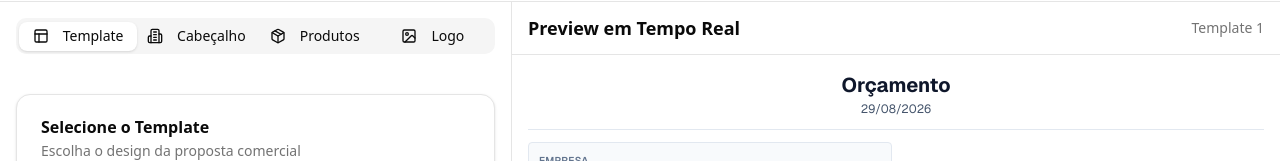
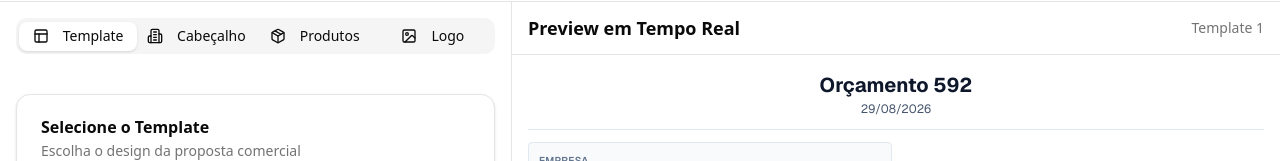
Before and after one commit to Godoy0722/proposal-gen, a Next.js app: page /orcamento in a window 1280 px wide. Shown: the part 135-296 px from the top of the page. Built offline with nearby package versions, Linux system fonts and the light colour scheme.

Commit message:
add contagem de orcamento no localstorage

```diff
--- a/src/app/api/budget-pdf/route.ts
+++ b/src/app/api/budget-pdf/route.ts
@@ -38,6 +38,7 @@ async function renderBudgetPdfHtml(budgetData: BudgetData) {
       selectedTemplate: budgetData.selectedTemplate,
       finalized: budgetData.finalized,
       finalizedDate: budgetData.finalizedDate,
+      serialNumber: budgetData.serialNumber,
     }),
   );
 
@@ -66,6 +67,7 @@ function parseBudgetData(json: Partial<BudgetData>): BudgetData {
     logo: { file: null, preview: json.logo?.preview || '' },
     finalized: Boolean(json.finalized),
     finalizedDate: json.finalizedDate,
+    serialNumber: json.serialNumber,
   };
 }
 
@@ -78,7 +80,8 @@ export async function POST(req: Request) {
   }
 
   const finalizedIso = ddmmyyyyToIso(budgetData.finalizedDate) || new Date().toISOString().slice(0, 10);
-  const filename = `orcamento_template${budgetData.selectedTemplate}_${normalizeFilenamePart(finalizedIso)}.pdf`;
+  const serialPart = budgetData.serialNumber ? `${budgetData.serialNumber}_` : '';
+  const filename = `orcamento_${serialPart}template${budgetData.selectedTemplate}_${normalizeFilenamePart(finalizedIso)}.pdf`;
 
   const browser = await launchBrowser();
 
--- a/src/app/orcamento/page.tsx
+++ b/src/app/orcamento/page.tsx
@@ -15,6 +15,8 @@ import { Logo } from '@/types/proposal';
 import { useToast } from '@/hooks/use-toast';
 import { downloadBudgetPdf } from '@/lib/budgetPdfTemplate';
 import { exportBudgetToJson, importBudgetFromJson } from '@/lib/budgetJsonIo';
+import { confirmBudgetSerial, reserveNextBudgetSerial } from '@/lib/budgetSerial';
+import { formatBudgetTitle } from '@/components/budget/templates/budgetShared';
 import { LogoUpload } from '@/components/proposal/LogoUpload';
 
 const emptyHeader: BudgetHeader = {
@@ -52,7 +54,11 @@ export default function OrcamentoPage() {
   useEffect(() => {
     const now = new Date();
     const formattedDate = `${String(now.getDate()).padStart(2, '0')}/${String(now.getMonth() + 1).padStart(2, '0')}/${now.getFullYear()}`;
-    setBudgetData((prev) => ({ ...prev, finalizedDate: formattedDate }));
+    setBudgetData((prev) => ({
+      ...prev,
+      finalizedDate: formattedDate,
+      serialNumber: prev.serialNumber ?? reserveNextBudgetSerial(),
+    }));
   }, []);
 
   const isFormValid = () => {
@@ -90,7 +96,10 @@ export default function OrcamentoPage() {
 
     try {
       const data = await importBudgetFromJson(file);
-      setBudgetData(data);
+      setBudgetData({
+        ...data,
+        serialNumber: data.serialNumber ?? reserveNextBudgetSerial(),
+      });
       setFormKey((prev) => prev + 1);
       toast({ title: 'Importação concluída', description: 'Orçamento carregado com sucesso.' });
     } catch (error) {
@@ -125,10 +134,14 @@ export default function OrcamentoPage() {
 
     const now = new Date();
     const formattedDate = `${String(now.getDate()).padStart(2, '0')}/${String(now.getMonth() + 1).padStart(2, '0')}/${now.getFullYear()}`;
-    const nextData: BudgetData = { ...budgetData, finalized: true, finalizedDate: formattedDate };
+    const serialNumber = confirmBudgetSerial(budgetData.serialNumber ?? reserveNextBudgetSerial());
+    const nextData: BudgetData = { ...budgetData, finalized: true, finalizedDate: formattedDate, serialNumber };
     setBudgetData(nextData);
 
-    toast({ title: 'Orçamento finalizado!', description: `Data: ${formattedDate}` });
+    toast({
+      title: `${formatBudgetTitle(serialNumber)} finalizado!`,
+      description: `Data: ${formattedDate}`,
+    });
     await handleDownloadPdf(nextData);
   };
 
@@ -246,7 +259,7 @@ export default function OrcamentoPage() {
               <Card className="border-green-200 dark:border-green-800 bg-green-50 dark:bg-green-950">
                 <CardHeader>
                   <CardTitle className="text-green-900 dark:text-green-100">
-                    Orçamento Finalizado
+                    {formatBudgetTitle(budgetData.serialNumber)} Finalizado
                   </CardTitle>
                 </CardHeader>
                 <CardContent>
@@ -277,6 +290,7 @@ export default function OrcamentoPage() {
             selectedTemplate={budgetData.selectedTemplate}
             finalized={budgetData.finalized}
             finalizedDate={budgetData.finalizedDate}
+            serialNumber={budgetData.serialNumber}
           />
         </div>
       </div>
--- a/src/components/budget/templates/BudgetTemplate1.tsx
+++ b/src/components/budget/templates/BudgetTemplate1.tsx
@@ -1,11 +1,11 @@
 import { BudgetTemplateProps } from '@/types/budget';
 import { BudgetTitleModern, BudgetPartiesCompact, BudgetProductsTable, BudgetFooter } from './budgetShared';
 
-export function BudgetTemplate1({ header, client, items, desconto, logo, finalizedDate }: BudgetTemplateProps) {
+export function BudgetTemplate1({ header, client, items, desconto, logo, finalizedDate, serialNumber }: BudgetTemplateProps) {
   return (
     <div className="budget-document bg-white dark:bg-slate-900 p-4 font-sans">
       <div className="max-w-4xl mx-auto space-y-3">
-        <BudgetTitleModern finalizedDate={finalizedDate} />
+        <BudgetTitleModern finalizedDate={finalizedDate} serialNumber={serialNumber} />
         <div className="h-px bg-slate-200 dark:bg-slate-700" />
         <BudgetPartiesCompact header={header} client={client} variant="modern" />
         <BudgetProductsTable items={items} desconto={desconto} />
--- a/src/components/budget/templates/BudgetTemplate2.tsx
+++ b/src/components/budget/templates/BudgetTemplate2.tsx
@@ -1,12 +1,12 @@
 import { BudgetTemplateProps } from '@/types/budget';
 import { BudgetTitleFormal, BudgetPartiesCompact, BudgetProductsTable, BudgetFooter } from './budgetShared';
 
-export function BudgetTemplate2({ header, client, items, desconto, logo, finalizedDate }: BudgetTemplateProps) {
+export function BudgetTemplate2({ header, client, items, desconto, logo, finalizedDate, serialNumber }: BudgetTemplateProps) {
   return (
     <div className="budget-document bg-white dark:bg-slate-900 p-4 font-serif">
       <div className="max-w-4xl mx-auto space-y-3">
         <div className="border-b-2 border-slate-800 dark:border-slate-200 pb-2">
-          <BudgetTitleFormal finalizedDate={finalizedDate} />
+          <BudgetTitleFormal finalizedDate={finalizedDate} serialNumber={serialNumber} />
         </div>
         <BudgetPartiesCompact header={header} client={client} variant="formal" />
         <BudgetProductsTable items={items} desconto={desconto} />
--- a/src/components/budget/templates/BudgetTemplate3.tsx
+++ b/src/components/budget/templates/BudgetTemplate3.tsx
@@ -1,12 +1,12 @@
 import { BudgetTemplateProps } from '@/types/budget';
 import { BudgetTitleTech, BudgetPartiesCompact, BudgetProductsTable, BudgetFooter } from './budgetShared';
 
-export function BudgetTemplate3({ header, client, items, desconto, logo, finalizedDate }: BudgetTemplateProps) {
+export function BudgetTemplate3({ header, client, items, desconto, logo, finalizedDate, serialNumber }: BudgetTemplateProps) {
   return (
     <div className="budget-document bg-slate-50 dark:bg-slate-900 p-4 font-sans">
       <div className="max-w-4xl mx-auto space-y-3">
         <div className="bg-slate-900 dark:bg-slate-800 text-white px-4 py-2.5 rounded-lg">
-          <BudgetTitleTech finalizedDate={finalizedDate} />
+          <BudgetTitleTech finalizedDate={finalizedDate} serialNumber={serialNumber} />
         </div>
         <div className="bg-white dark:bg-slate-800 rounded-lg p-3 border border-slate-200 dark:border-slate-700">
           <BudgetPartiesCompact header={header} client={client} variant="tech" />
--- a/src/components/budget/templates/budgetShared.tsx
+++ b/src/components/budget/templates/budgetShared.tsx
@@ -83,10 +83,14 @@ export function BudgetFooter({
   */
 }
 
-export function BudgetTitleModern({ finalizedDate }: { finalizedDate?: string }) {
+export function formatBudgetTitle(serialNumber?: number) {
+  return serialNumber != null && serialNumber > 0 ? `Orçamento ${serialNumber}` : 'Orçamento';
+}
+
+export function BudgetTitleModern({ finalizedDate, serialNumber }: { finalizedDate?: string; serialNumber?: number }) {
   return (
     <div className="text-center">
-      <h1 className="text-xl font-bold text-slate-900 dark:text-white">Orçamento</h1>
+      <h1 className="text-xl font-bold text-slate-900 dark:text-white">{formatBudgetTitle(serialNumber)}</h1>
       {finalizedDate && (
         <p className="text-xs text-slate-600 dark:text-slate-400 mt-0.5">{finalizedDate}</p>
       )}
@@ -94,10 +98,10 @@ export function BudgetTitleModern({ finalizedDate }: { finalizedDate?: string })
   );
 }
 
-export function BudgetTitleFormal({ finalizedDate }: { finalizedDate?: string }) {
+export function BudgetTitleFormal({ finalizedDate, serialNumber }: { finalizedDate?: string; serialNumber?: number }) {
   return (
     <div className="text-center">
-      <h1 className="text-xl font-bold text-slate-900 dark:text-slate-100">Orçamento</h1>
+      <h1 className="text-xl font-bold text-slate-900 dark:text-slate-100">{formatBudgetTitle(serialNumber)}</h1>
       {finalizedDate && (
         <p className="text-xs text-slate-600 dark:text-slate-400 mt-0.5 uppercase tracking-wide">{finalizedDate}</p>
       )}
@@ -105,10 +109,10 @@ export function BudgetTitleFormal({ finalizedDate }: { finalizedDate?: string })
   );
 }
 
-export function BudgetTitleTech({ finalizedDate }: { finalizedDate?: string }) {
+export function BudgetTitleTech({ finalizedDate, serialNumber }: { finalizedDate?: string; serialNumber?: number }) {
   return (
     <div className="text-center">
-      <h1 className="text-xl font-bold tracking-tight text-white">Orçamento</h1>
+      <h1 className="text-xl font-bold tracking-tight text-white">{formatBudgetTitle(serialNumber)}</h1>
       {finalizedDate && (
         <p className="text-xs text-slate-400 mt-0.5 uppercase tracking-wide">{finalizedDate}</p>
       )}
--- a/src/lib/budgetJsonIo.ts
+++ b/src/lib/budgetJsonIo.ts
@@ -107,6 +107,7 @@ export const importBudgetFromJson = async (file: File): Promise<BudgetData> => {
           },
           finalized: parsed.finalized || false,
           finalizedDate: parsed.finalizedDate,
+          serialNumber: parsed.serialNumber,
         };
 
         resolve(budgetData);
--- a/src/lib/budgetPdfTemplate.ts
+++ b/src/lib/budgetPdfTemplate.ts
@@ -18,7 +18,8 @@ function normalizeFilenamePart(input: string) {
 
 function getDefaultFilename(budgetData: BudgetData) {
   const finalizedIso = ddmmyyyyToIso(budgetData.finalizedDate) || new Date().toISOString().slice(0, 10);
-  return `orcamento_template${budgetData.selectedTemplate}_${normalizeFilenamePart(finalizedIso)}.pdf`;
+  const serialPart = budgetData.serialNumber ? `${budgetData.serialNumber}_` : '';
+  return `orcamento_${serialPart}template${budgetData.selectedTemplate}_${normalizeFilenamePart(finalizedIso)}.pdf`;
 }
 
 export async function downloadBudgetPdf(budgetData: BudgetData) {
--- /dev/null
+++ b/src/lib/budgetSerial.ts
@@ -0,0 +1,34 @@
+const STORAGE_KEY = 'proposal_gen_budget_serial';
+const INITIAL_SERIAL = 592;
+
+function readCounter(): number {
+  if (typeof window === 'undefined') return 0;
+  const raw = localStorage.getItem(STORAGE_KEY);
+  const n = raw ? parseInt(raw, 10) : 0;
+  return Number.isFinite(n) && n >= 0 ? n : 0;
+}
+
+function writeCounter(value: number) {
+  if (typeof window === 'undefined') return;
+  localStorage.setItem(STORAGE_KEY, String(value));
+}
+
+export function peekNextBudgetSerial(): number {
+  const counter = readCounter();
+  if (counter === 0) return INITIAL_SERIAL;
+  return counter + 1;
+}
+
+/** Reserves the next serial and persists it immediately (on page open). */
+export function reserveNextBudgetSerial(): number {
+  const next = peekNextBudgetSerial();
+  writeCounter(next);
+  return next;
+}
+
+/** Ensures the counter is at least as high as the given serial (on finalize/import). */
+export function confirmBudgetSerial(serial: number): number {
+  const counter = readCounter();
+  if (serial > counter) writeCounter(serial);
+  return serial;
+}
--- a/src/types/budget.ts
+++ b/src/types/budget.ts
@@ -34,6 +34,7 @@ export interface BudgetData {
   logo: Logo;
   finalized: boolean;
   finalizedDate?: string;
+  serialNumber?: number;
 }
 
 export interface BudgetTemplateProps {
@@ -44,4 +45,5 @@ export interface BudgetTemplateProps {
   logo: Logo;
   finalized?: boolean;
   finalizedDate?: string;
+  serialNumber?: number;
 }
```
